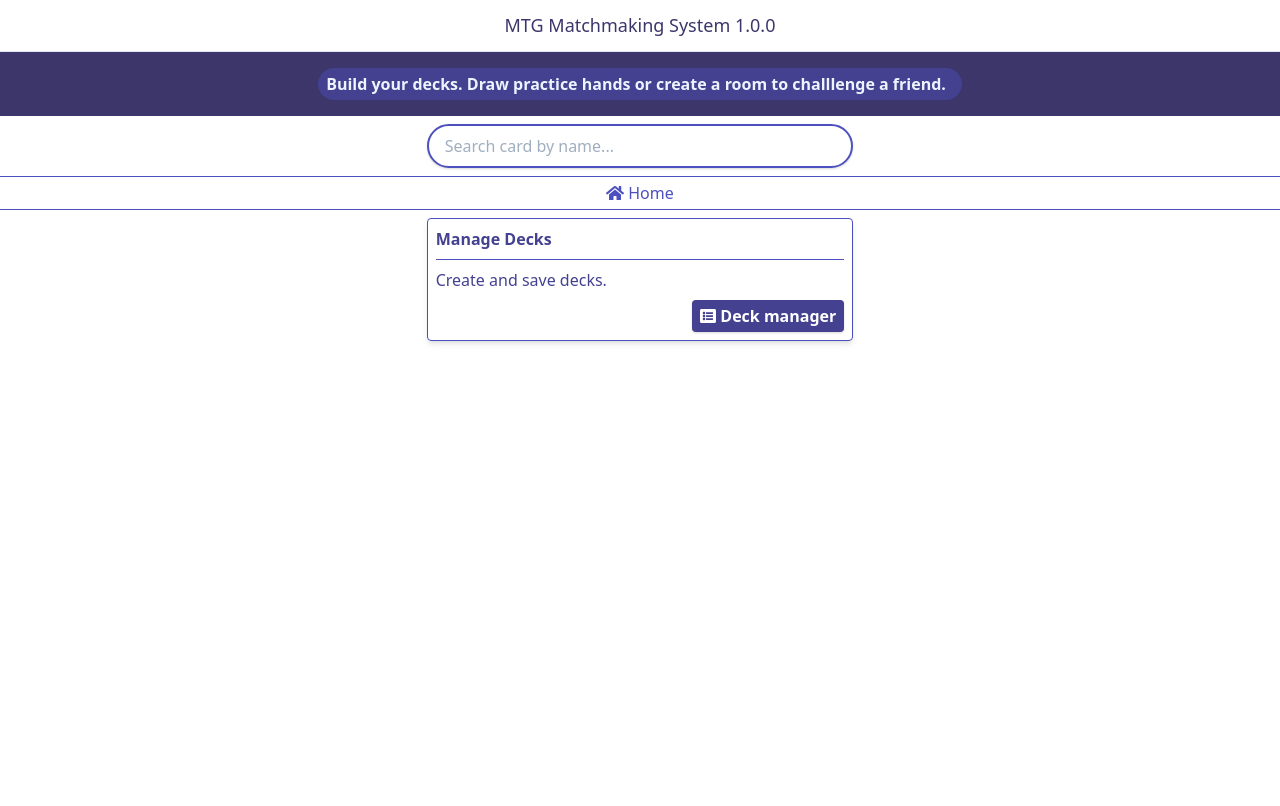
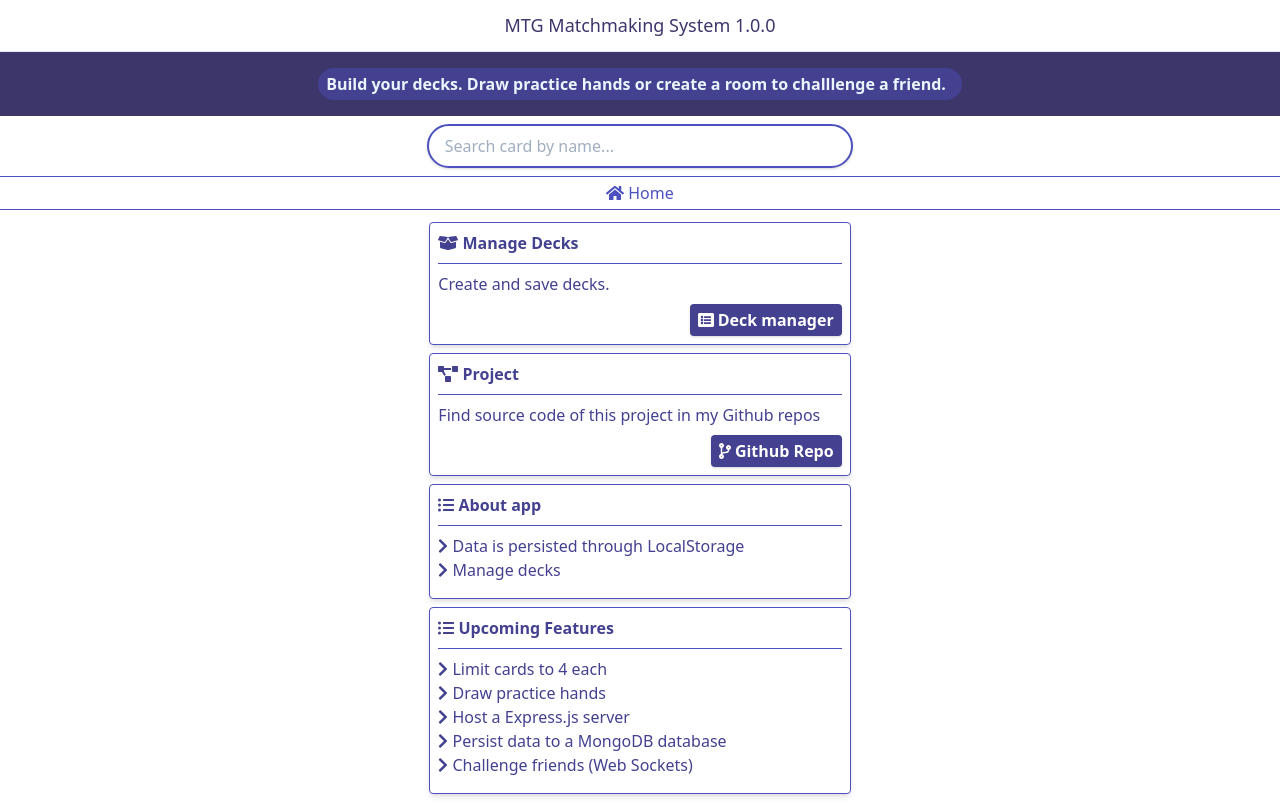
Before and after one commit to whtirado/react-mtg-app, a React (Create React App) app: page /dashboard in a window 1280 px wide. Built offline with nearby package versions, Linux system fonts and the light colour scheme.

Commit message:
Added more data to dashboard about app and upcoming features.

```diff
--- a/src/Components/Dashboard/Dashboard.js
+++ b/src/Components/Dashboard/Dashboard.js
@@ -1,17 +1,24 @@
 import React from 'react';
 import { Link } from 'react-router-dom';
 import { FontAwesomeIcon } from '@fortawesome/react-fontawesome';
-import { faListAlt } from '@fortawesome/free-solid-svg-icons';
+import {
+  faListAlt,
+  faCodeBranch,
+  faChevronRight,
+  faListUl,
+  faProjectDiagram,
+  faBoxOpen,
+} from '@fortawesome/free-solid-svg-icons';
 import Breadcrumb from '../Breadcrumb/Breadcrumb';
 
 export default function Dashboard() {
   return (
     <>
       <Breadcrumb level={1} />
-      <section className='flex sm:justify-center'>
-        <article className='w-full border shadow-md rounded p-2 m-2 border-indigo-700 sm:w-1/2 lg:w-1/3'>
+      <section className='flex flex-col p-2 sm:items-center'>
+        <article className='w-full border shadow-md rounded p-2 my-1 border-indigo-700 sm:w-1/2 lg:w-1/3'>
           <header className='pb-2 border-b border-indigo-700 font-bold text-indigo-800'>
-            Manage Decks
+            <FontAwesomeIcon icon={faBoxOpen} /> Manage Decks
           </header>
           <div className='text-indigo-800 py-2'>Create and save decks.</div>
           <footer className='flex'>
@@ -24,6 +31,67 @@ export default function Dashboard() {
             </Link>
           </footer>
         </article>
+        <article className='w-full border shadow-md rounded p-2 my-1 border-indigo-700 sm:w-1/2 lg:w-1/3'>
+          <header className='pb-2 border-b border-indigo-700 font-bold text-indigo-800'>
+            <FontAwesomeIcon icon={faProjectDiagram} /> Project
+          </header>
+          <div className='text-indigo-800 py-2'>
+            Find source code of this project in my Github repos
+          </div>
+          <footer className='flex'>
+            <a
+              target='_blank'
+              href='https://github.com/whtirado/react-mtg-app'
+              className='bg-indigo-800 shadow font-bold py-1 px-2 ml-auto rounded text-white hover:shadow-md hover:bg-indigo-900 hover:text-indigo-100 '
+            >
+              <FontAwesomeIcon icon={faCodeBranch} />
+              <span className='ml-1'>Github Repo</span>
+            </a>
+          </footer>
+        </article>
+        <article className='w-full border shadow-md rounded p-2 my-1 border-indigo-700 sm:w-1/2 lg:w-1/3'>
+          <header className='pb-2 border-b border-indigo-700 font-bold text-indigo-800'>
+            <FontAwesomeIcon icon={faListUl} /> About app
+          </header>
+          <div className='text-indigo-800 py-2'>
+            <ul>
+              <li>
+                <FontAwesomeIcon icon={faChevronRight} /> Data is persisted
+                through LocalStorage
+              </li>
+              <li>
+                <FontAwesomeIcon icon={faChevronRight} /> Manage decks
+              </li>
+            </ul>
+          </div>
+        </article>
+        <article className='w-full border shadow-md rounded p-2 my-1 border-indigo-700 sm:w-1/2 lg:w-1/3'>
+          <header className='pb-2 border-b border-indigo-700 font-bold text-indigo-800'>
+            <FontAwesomeIcon icon={faListUl} /> Upcoming Features
+          </header>
+          <div className='text-indigo-800 py-2'>
+            <ul>
+              <li>
+                <FontAwesomeIcon icon={faChevronRight} /> Limit cards to 4 each
+              </li>
+              <li>
+                <FontAwesomeIcon icon={faChevronRight} /> Draw practice hands
+              </li>
+              <li>
+                <FontAwesomeIcon icon={faChevronRight} /> Host a Express.js
+                server
+              </li>
+              <li>
+                <FontAwesomeIcon icon={faChevronRight} /> Persist data to a
+                MongoDB database
+              </li>
+              <li>
+                <FontAwesomeIcon icon={faChevronRight} /> Challenge friends (Web
+                Sockets)
+              </li>
+            </ul>
+          </div>
+        </article>
       </section>
     </>
   );
```
